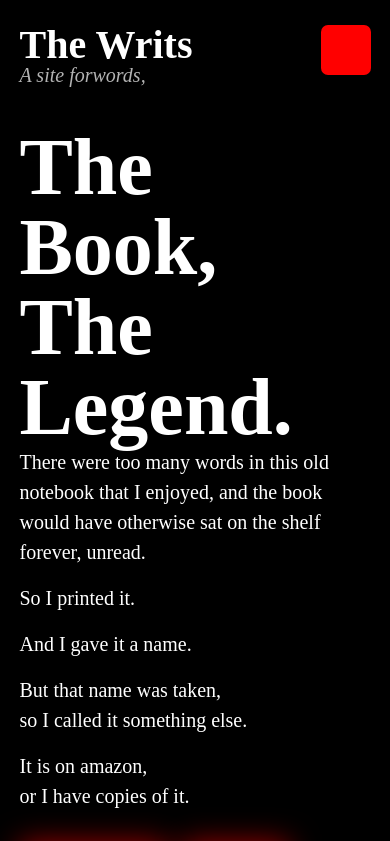
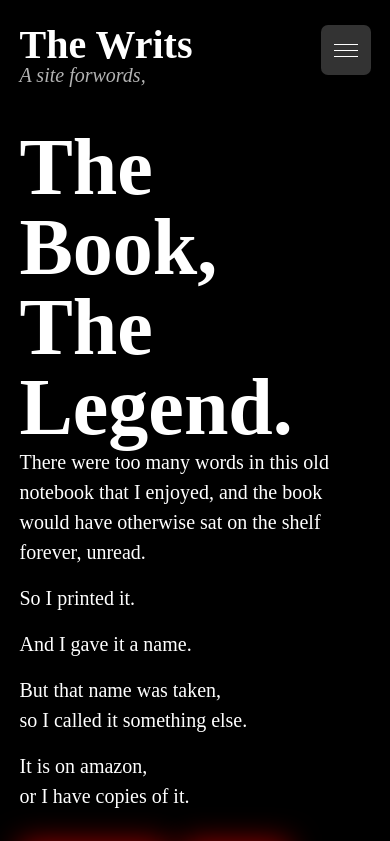
Before and after one commit to Vireo-Creative/The-Writs, a Next.js app: page /the-book in a window 390 px wide. Shown: the top 841 px of the page. Built offline with nearby package versions, Linux system fonts and the light colour scheme; a web font is replaced by a local one.

Commit message:
mobile menu styles

```diff
--- a/styles/theme/_menu.scss
+++ b/styles/theme/_menu.scss
@@ -1,17 +1,4 @@
-.burger {
-  position: absolute;
-  right: 5vw;
-  top: 3vh;
-  background: red;
-  height: 50px;
-  width: 50px;
-  border-radius: 7px;
-
-  @include lg {
-    display: none;
-  }
-}
-
+// Nav
 .nav {
   display: none;
 
@@ -30,6 +17,10 @@
 
 }
 
+.nav.isOpen {
+  display: block;
+}
+
 .activePage {
   text-decoration: line-through;
   opacity: 0.5;
@@ -38,3 +29,49 @@
     color: $white;
   }
 }
+
+// Burger
+.burger {
+  position: absolute;
+  right: 5vw;
+  top: 3vh;
+  background: rgba($white, 0.2);
+  height: 50px;
+  width: 50px;
+  border-radius: 7px;
+  cursor: pointer;
+
+  padding: 13px;
+
+  display: flex;
+  flex-direction: column;
+  justify-content: space-evenly;
+  align-items: center;
+
+  @include lg {
+    display: none;
+  }
+
+  span {
+    display: block;
+    width: 100%;
+    height: 1px;
+    background-color: $white;
+    transition: 0.3s ease;
+  }
+}
+
+.burger.isOpen {
+  span:first-child {
+    display: none;
+  }
+
+  span:nth-child(2) {
+    transform: rotate(40deg);
+  }
+
+  span:nth-child(3) {
+    transform: rotate(-40deg);
+    margin-top: -13px;
+  }
+}
```
